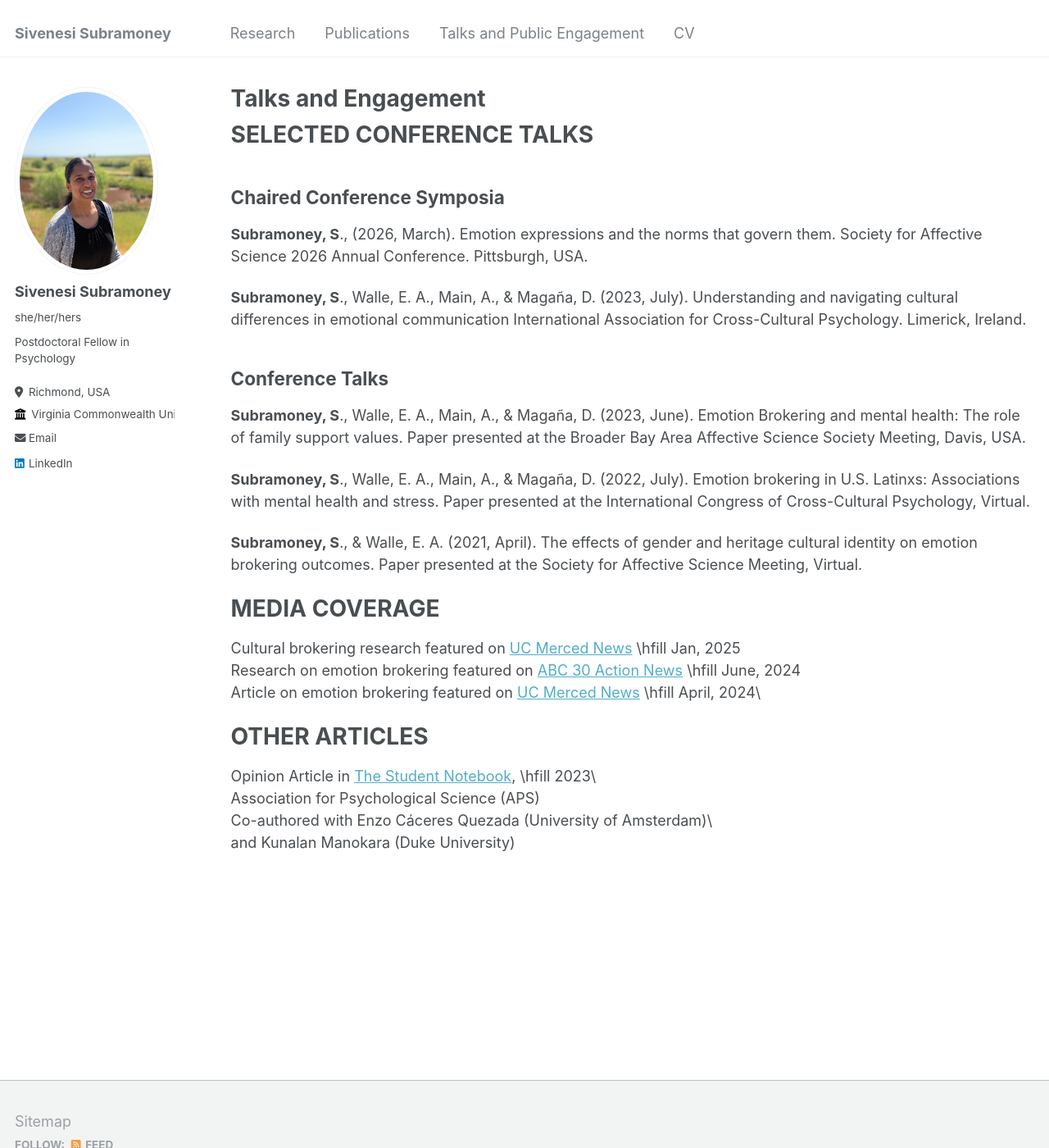
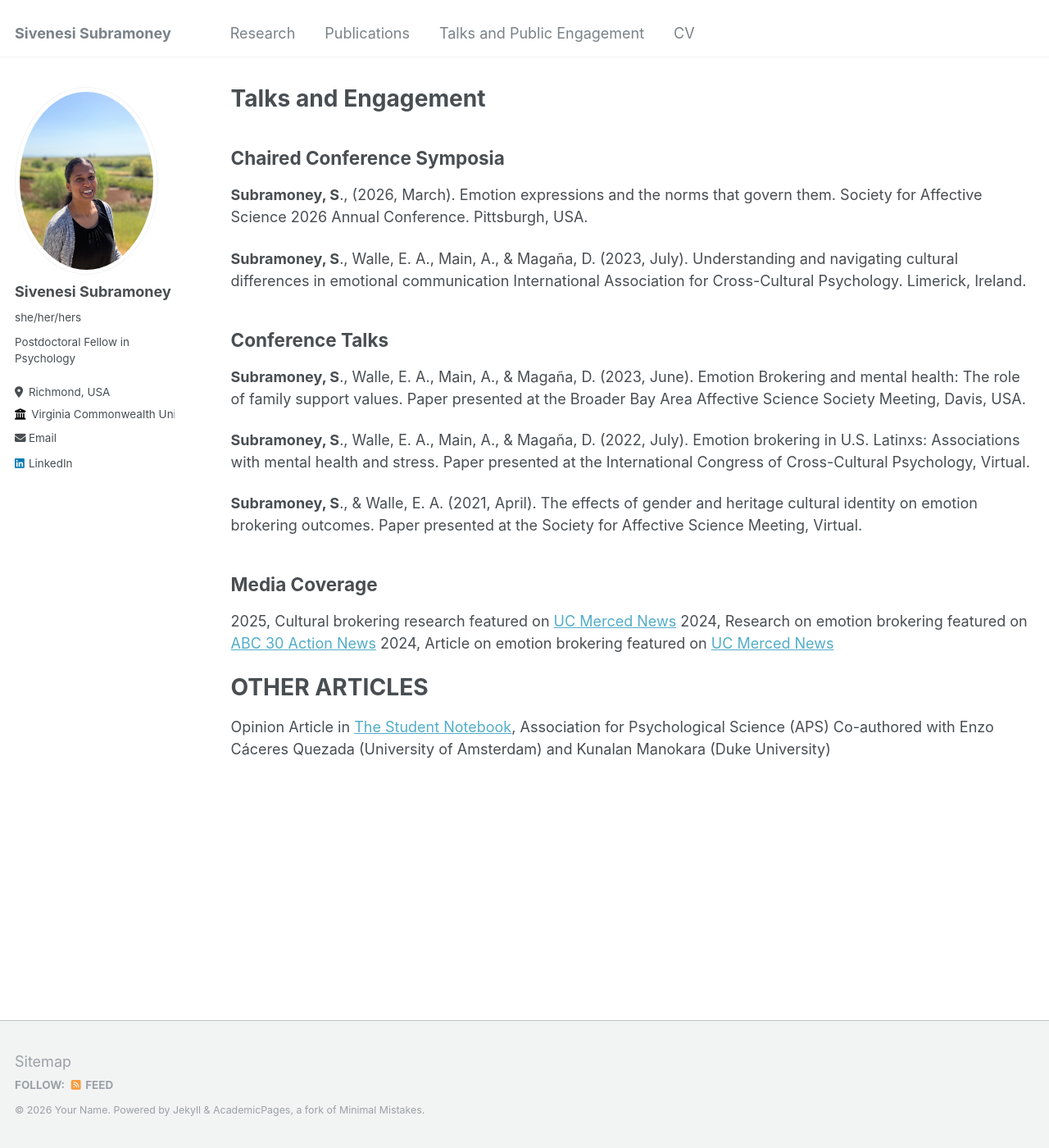
Before and after one commit to Sivenesi/Sivenesi.github.io, a Jekyll site: the page built from _pages/talks.md, in a window 1280 px wide and 1400 px high. Shown: the whole window at 82% size. Built offline with Jekyll 4.4.1, drawn with Linux system fonts in a browser that asks for light colours.

Commit message:
Update talks.md

```diff
--- a/_pages/talks.md
+++ b/_pages/talks.md
@@ -4,8 +4,6 @@
 permalink: /talks/
 author_profile: true
 ---
-
-# SELECTED CONFERENCE TALKS
 
 ## Chaired Conference Symposia
 
@@ -22,14 +20,12 @@
 **Subramoney, S**., & Walle, E. A. (2021, April). The effects of gender and heritage cultural identity on emotion brokering outcomes. Paper presented at the Society for Affective Science Meeting, Virtual.
 
 
-# MEDIA COVERAGE
+## Media Coverage
 
-Cultural brokering research featured on [UC Merced News](https://news.ucmerced.edu/news/2025/novel-research-reveals-costs-rewards-youth-who-serve-emotion-interpreters) \hfill Jan, 2025\
-Research on emotion brokering featured on [ABC 30 Action News](https://abc30.com/post/uc-merced-research-project-exploring-impact-children-translating/14915877/) \hfill June, 2024\
-Article on emotion brokering featured on [UC Merced News](https://news.ucmerced.edu/news/2024/youth-grapple-interpreting-unspoken-their-immigrant-families) \hfill April, 2024\
+2025, Cultural brokering research featured on [UC Merced News](https://news.ucmerced.edu/news/2025/novel-research-reveals-costs-rewards-youth-who-serve-emotion-interpreters)
+2024, Research on emotion brokering featured on [ABC 30 Action News](https://abc30.com/post/uc-merced-research-project-exploring-impact-children-translating/14915877/)
+2024, Article on emotion brokering featured on [UC Merced News](https://news.ucmerced.edu/news/2024/youth-grapple-interpreting-unspoken-their-immigrant-families)
 
 # OTHER ARTICLES
-Opinion Article in [The Student Notebook](https://www.psychologicalscience.org/observer/student-notebook-diverse-scholars), \hfill 2023\
-Association for Psychological Science (APS)
-Co-authored with Enzo Cáceres Quezada (University of Amsterdam)\
-and Kunalan Manokara (Duke University)
+Opinion Article in [The Student Notebook](https://www.psychologicalscience.org/observer/student-notebook-diverse-scholars),
+Association for Psychological Science (APS) Co-authored with Enzo Cáceres Quezada (University of Amsterdam) and Kunalan Manokara (Duke University)
```
